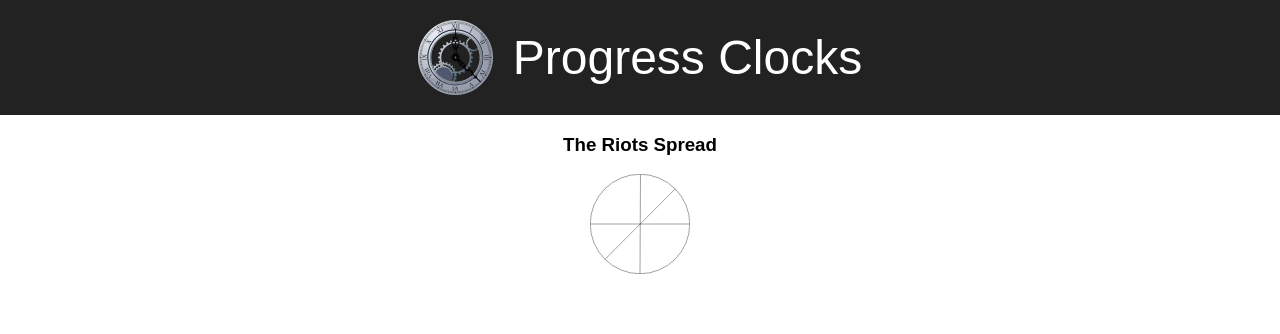
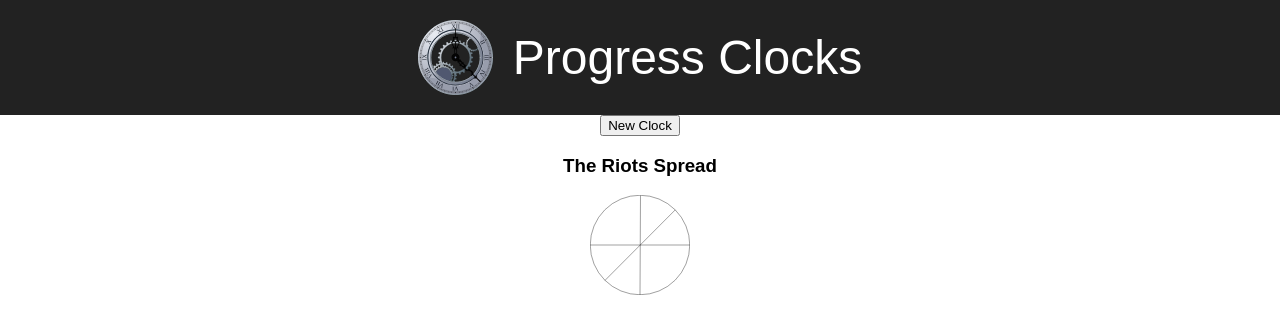
Before and after one commit to CommanderTso/progress-clocks, a React app: page / in a window 1280 px wide. Shown: the top 334 px of the page. Built offline with nearby package versions, Linux system fonts and the light colour scheme.

Commit message:
Add a button component, a New Clock button, plus tweaks

```diff
--- a/src/app.jsx
+++ b/src/app.jsx
@@ -1,9 +1,19 @@
 import React, { Component } from 'react'
 import './css/app.css'
 import logo from './images/old-clock.svg'
+
 import Clock from './clock.jsx'
+import Button from './button.jsx'
 
 class App extends Component {
+  constructor(props) {
+    super(props)
+
+    this.state = {clocks: []}
+
+    this.onNewClockClick = this.onNewClockClick.bind(this)
+  }
+
   render() {
     return (
       <div className="app">
@@ -11,16 +21,31 @@ class App extends Component {
           <img src={logo} className="app-logo" alt="logo" />
           <span className="header-text">Progress Clocks</span>
         </div>
+        <div>
+          <Button
+            label={'New Clock'}
+            onClick={this.onNewClockClick}/>
+        </div>
         <div className="clocks">
           <Clock
             title="The Riots Spread"
             totalSteps={6}
-            currentStep={0}>
-          </Clock>
+            currentStep={0}/>
         </div>
+        { this.state.clocks.map(clock =>
+            <Clock
+              title={clock.title}
+              totalSteps={clock.totalSteps}
+              currentSteps={clock.currentSteps}/>
+          )
+        }
       </div>
     );
   }
+
+  onNewClockClick() {
+  }
 }
 
+
 export default App
--- /dev/null
+++ b/src/button.jsx
@@ -0,0 +1,35 @@
+import React, { Component } from 'react'
+import PropTypes from 'prop-types'
+import './css/button.css'
+
+class Button extends Component {
+  constructor(props) {
+    super(props)
+
+    this.state =
+      { label: props.label
+      , onClick: props.onClick
+      }
+
+    this.onClick = this.onClick.bind(this)
+  }
+
+  render() {
+    return (
+      <button onClick={this.onClick}>
+        {this.state.label}
+      </button>
+    )
+  }
+
+  onClick() {
+    this.props.onClick()
+  }
+}
+
+Button.propTypes =
+  { label: PropTypes.string.isRequired
+  , onClick: PropTypes.func.isRequired
+  }
+
+export default Button
--- /dev/null
+++ b/src/css/button.css
@@ -0,0 +1,4 @@
+.new-clock {
+  height: 35px;
+  width: 100px;
+}
```
